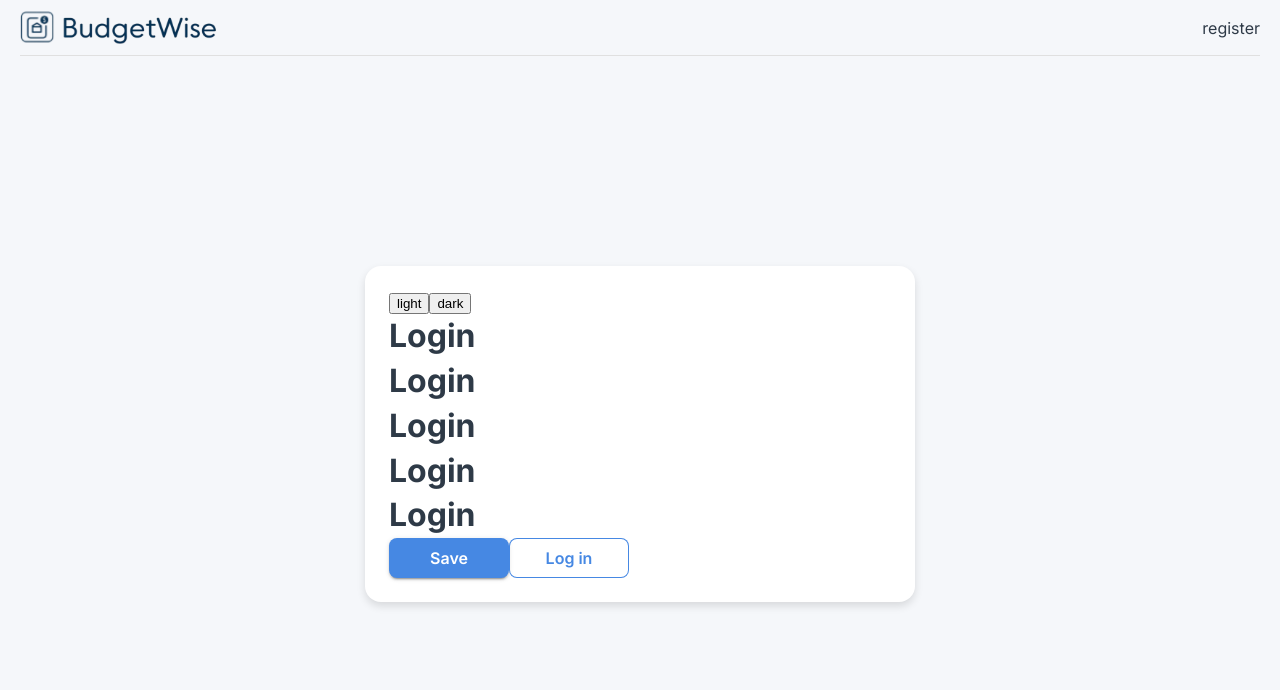
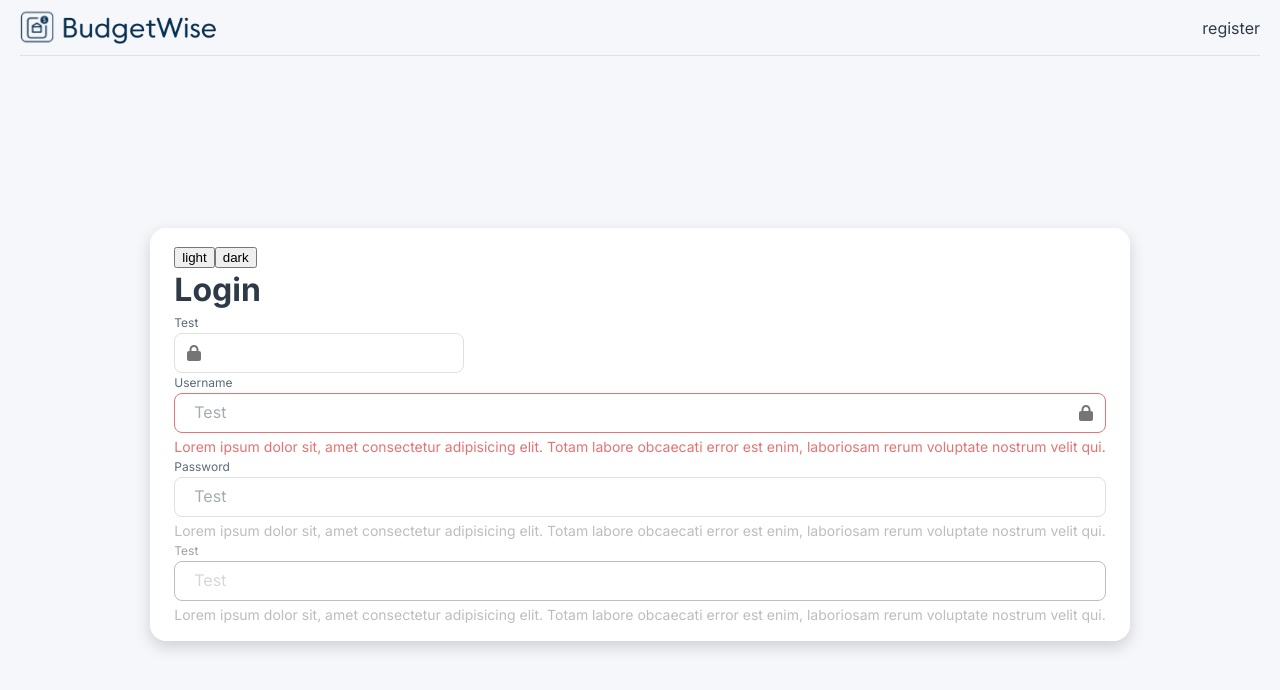
Before and after one commit to frodo33/budgetApp, a React (Vite) app in the folder frontend/: page /login in a window 1280 px wide. Shown: the top 690 px of the page. Built offline with nearby package versions, Linux system fonts and the light colour scheme.

Commit message:
feat: some example

```diff
--- a/frontend/src/pages/AuthPages/Login/Login.page.tsx
+++ b/frontend/src/pages/AuthPages/Login/Login.page.tsx
@@ -1,16 +1,12 @@
 import type { FC } from "react";
-import { Box, Button, Paper, Typography, useColorScheme, useTheme } from "@mui/material";
+import { Box, Paper, Typography, useColorScheme } from "@mui/material";
+import { FaLock } from "react-icons/fa6";
 
-// button
-// inputs
-// terms
-// button do register
-// button do forgot-password
-//
+import { TextField } from "@/components/form/TextField/TextField.component";
 
 export const LoginPage: FC = () => {
   const { mode, setMode } = useColorScheme()
-  const theme = useTheme()
+
   return (
     <Box
       display="flex"
@@ -19,25 +15,46 @@ export const LoginPage: FC = () => {
       justifyContent="center"
 
     >
-      <Paper
-        sx={{
-          minWidth: "550px",
-
-          p: 3,
-          borderRadius: theme.shape.lg,
-          boxShadow: theme.boxShadows.md,
-        }}
-      >
+      <Paper>
         <button onClick={() => setMode("light")}>light</button>
         <button onClick={() => setMode("dark")}>dark</button>
         <Typography variant="h1">Login</Typography>
-        <Typography variant="h1">Login</Typography>
-        <Typography variant="h1">Login</Typography>
-        <Typography variant="h1">Login</Typography>
-        <Typography variant="h1">Login</Typography>
 
-        <Button variant="contained">Save</Button>
-        <Button variant="outlined">Log in</Button>
+        <Box>
+          <TextField
+            label="Test"
+            startAdornment={<FaLock />}
+          />
+        </Box>
+
+        <Box>
+          <TextField
+            label="Username"
+            helperText="Lorem ipsum dolor sit, amet consectetur adipisicing elit. Totam labore obcaecati error est enim, laboriosam rerum voluptate nostrum velit qui."
+            error={true}
+            endAdornment={<FaLock />}
+            placeholder="Test"
+          />
+        </Box>
+
+        <Box>
+          <TextField
+            label="Password"
+            size="small"
+            helperText="Lorem ipsum dolor sit, amet consectetur adipisicing elit. Totam labore obcaecati error est enim, laboriosam rerum voluptate nostrum velit qui."
+            placeholder="Test"
+          />
+        </Box>
+
+        <Box>
+          <TextField
+            label="Test"
+            size="small"
+            helperText="Lorem ipsum dolor sit, amet consectetur adipisicing elit. Totam labore obcaecati error est enim, laboriosam rerum voluptate nostrum velit qui."
+            disabled
+            placeholder="Test"
+          />
+        </Box>
       </Paper>
     </Box>
   )
```
